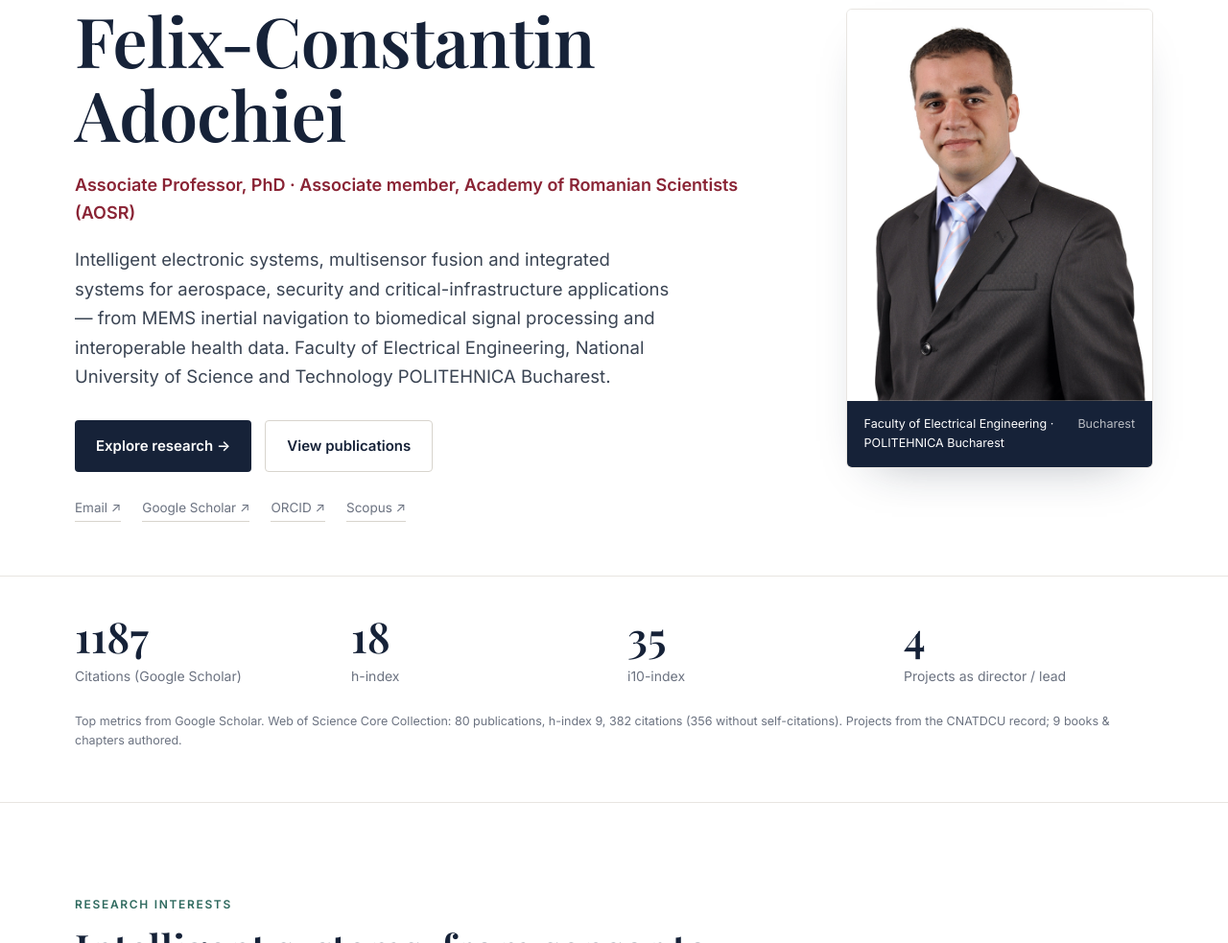
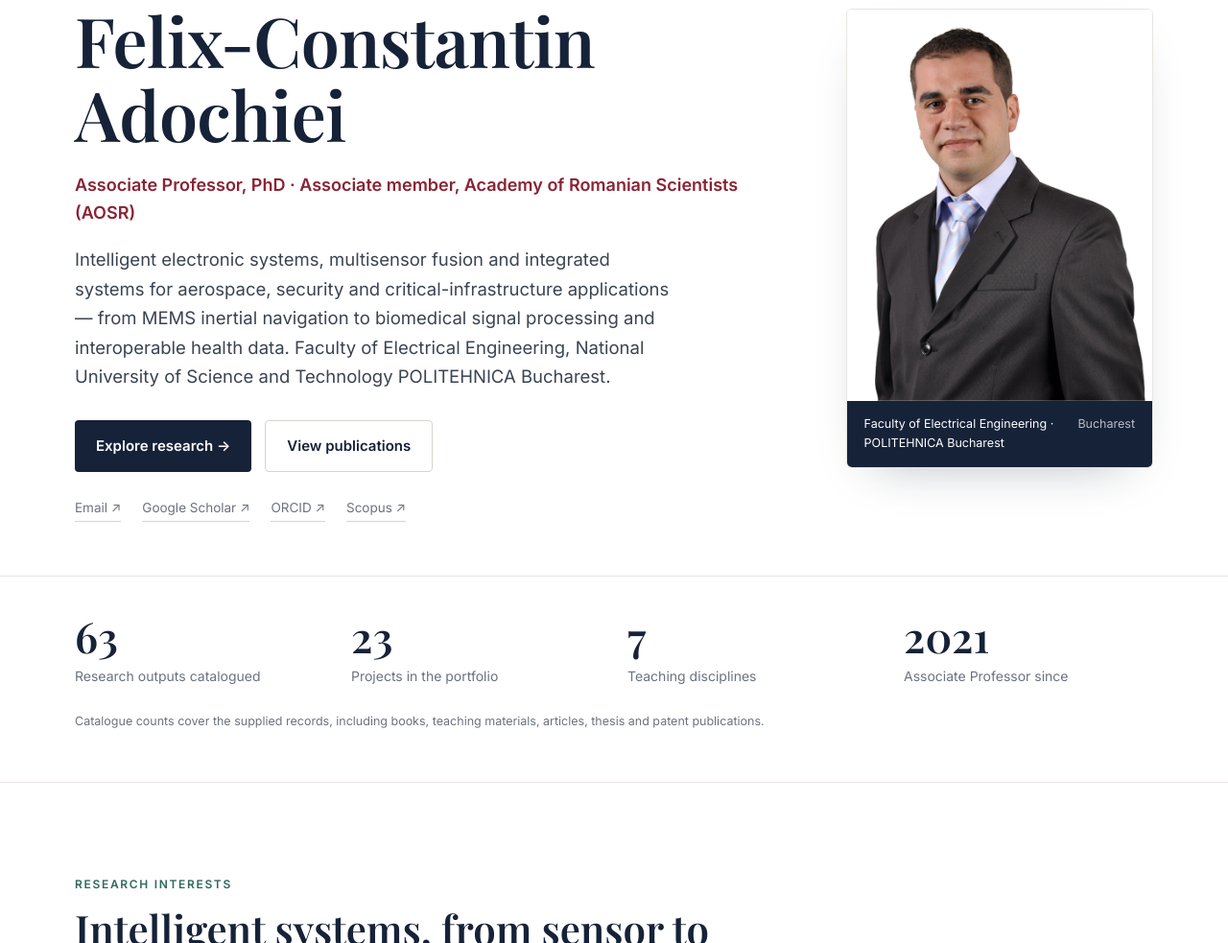
Before and after one commit to felixadochiei/academic-website, a plain HTML site: page index.html in a window 1280 px wide. Shown: the part 208-1191 px from the top of the page at 96% size. Drawn offline with nearby package versions, Linux system fonts and the light colour scheme; a web font is replaced by a local one.

Commit message:
Update stats section metrics and caption

```diff
--- a/index.html
+++ b/index.html
@@ -216,12 +216,12 @@
 <div class="stats">
   <div class="wrap">
     <div class="stats-grid">
-      <div class="stat"><div class="num">1187</div><div class="lbl">Citations (Google Scholar)</div></div>
-      <div class="stat"><div class="num">18</div><div class="lbl">h-index</div></div>
-      <div class="stat"><div class="num">35</div><div class="lbl">i10-index</div></div>
-      <div class="stat"><div class="num">4</div><div class="lbl">Projects as director / lead</div></div>
+      <div class="stat"><div class="num">63</div><div class="lbl">Research outputs catalogued</div></div>
+      <div class="stat"><div class="num">23</div><div class="lbl">Projects in the portfolio</div></div>
+      <div class="stat"><div class="num">7</div><div class="lbl">Teaching disciplines</div></div>
+      <div class="stat"><div class="num">2021</div><div class="lbl">Associate Professor since</div></div>
     </div>
-    <p class="note">Top metrics from Google Scholar. Web of Science Core Collection: 80 publications, h-index 9, 382 citations (356 without self-citations). Projects from the CNATDCU record; 9 books &amp; chapters authored.</p>
+    <p class="note">Catalogue counts cover the supplied records, including books, teaching materials, articles, thesis and patent publications.</p>
   </div>
 </div>
 
```
